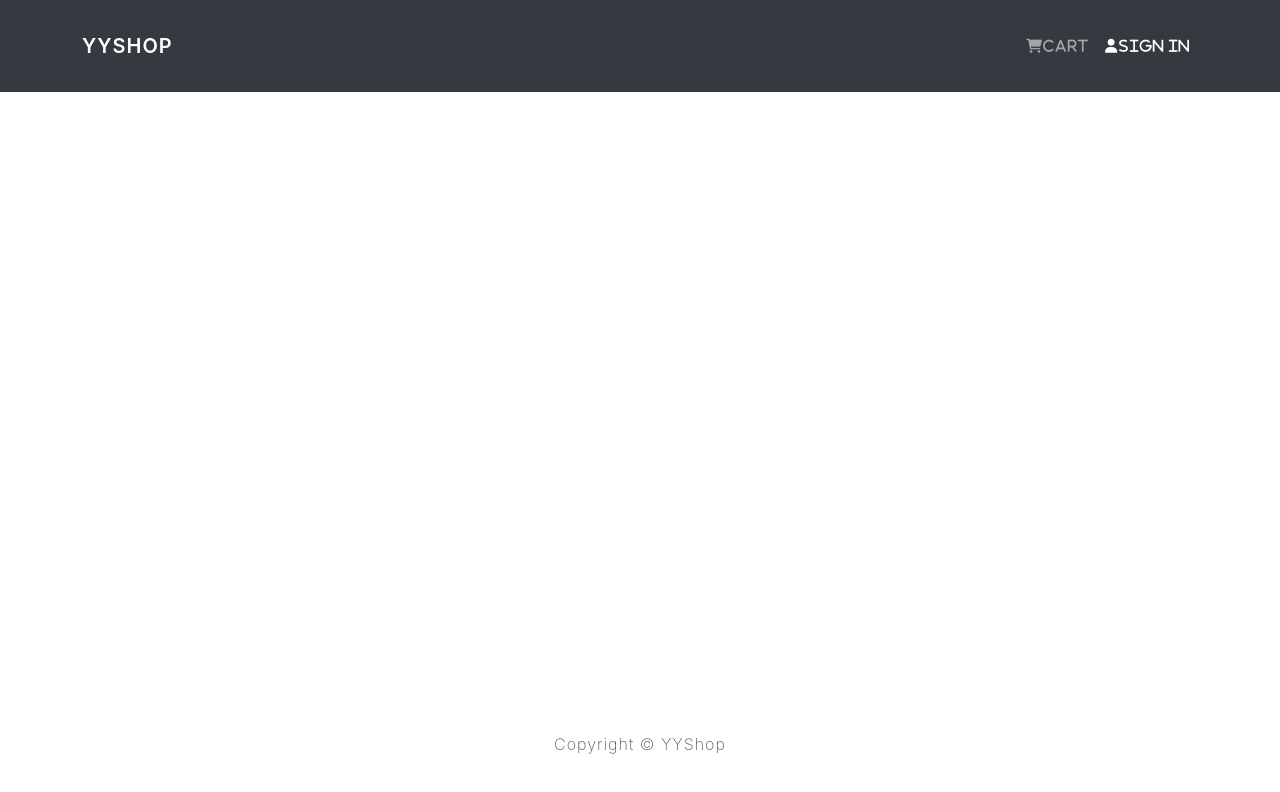
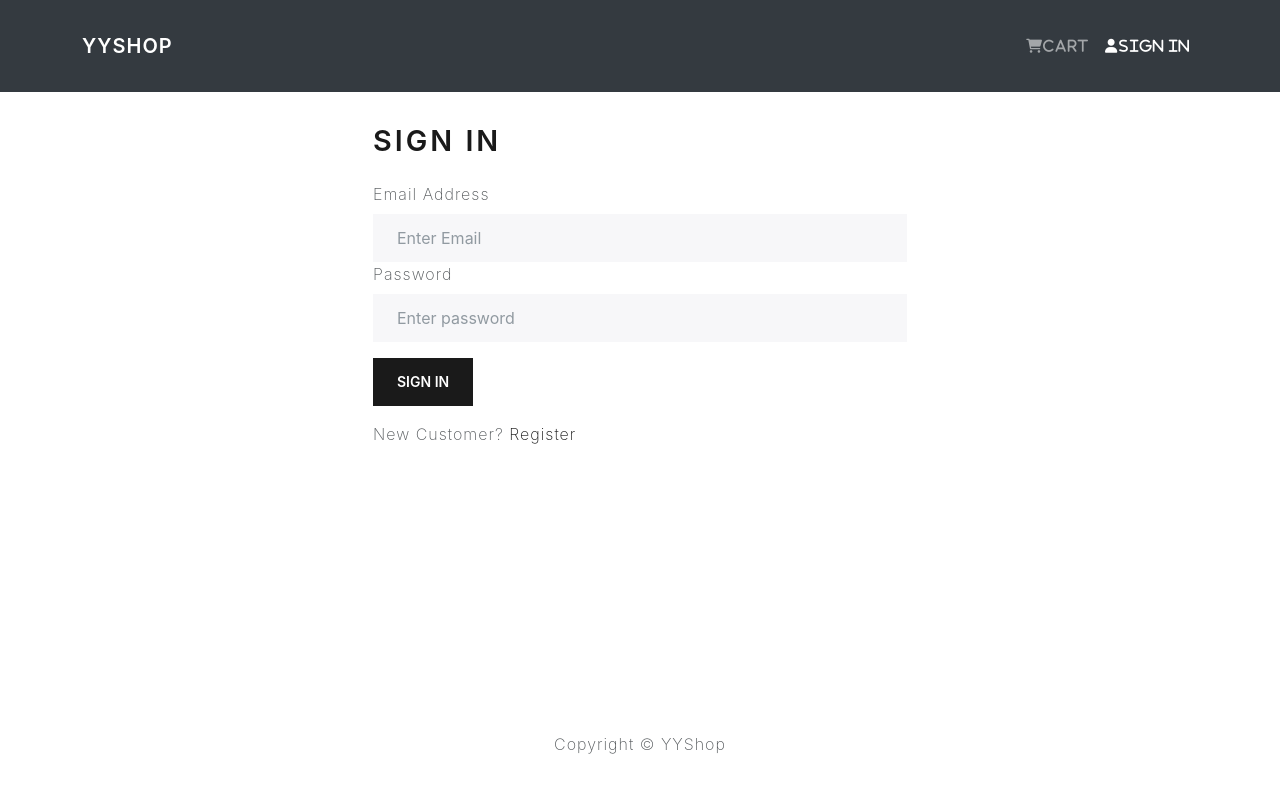
Before and after one commit to YusukeYoshihiro/e-commerce_app_mern, a React (Create React App) app in the folder frontend/: page /login in a window 1280 px wide. Shown: the top 792 px of the page. Built offline with nearby package versions, Linux system fonts and the light colour scheme.

Commit message:
feat: implemented user login part

```diff
--- a/frontend/src/App.js
+++ b/frontend/src/App.js
@@ -6,6 +6,7 @@
 import HomeScreen from './screens/HomeScreen';
 import ProductScreen from './screens/ProductScreen';
 import CartScreen from './screens/CartScreen';
+import LoginScreen from './screens/LoginScreen';
 
 const App = () => {
   return (
@@ -16,6 +17,7 @@
           <Container>
             <Routes>
               <Route path='/' element={<HomeScreen />} />
+              <Route path='/login' element={<LoginScreen />} />
               <Route path='/product/:id' element={<ProductScreen />} />
               <Route path='/cart'>
                 <Route index element={<CartScreen />} />
--- /dev/null
+++ b/frontend/src/actions/userActions.js
@@ -0,0 +1,36 @@
+import axios from 'axios';
+import {
+    USER_LOGIN_FAIL,
+    USER_LOGIN_REQUEST,
+    USER_LOGIN_SUCCESS
+} from "../constants/userConstants";
+
+export const login = (email, password) => async (dispatch) => {
+    try {
+        dispatch({
+            type: USER_LOGIN_REQUEST,
+        });
+
+        const config = {
+            headers: {
+                'Content-type': 'application/json'
+            }
+        }
+
+        const { data } = await axios.post('/api/users/login', { email, password }, config);
+
+        dispatch({
+            type: USER_LOGIN_SUCCESS,
+            payload: data,
+        })
+
+        localStorage.setItem('userInfo', JSON.stringify(data));
+    } catch (error) {
+        dispatch({
+            type: USER_LOGIN_FAIL,
+            payload: error.response && error.response.data.message
+                ? error.response.data.message
+                : error.message,
+        })
+    }
+}
--- /dev/null
+++ b/frontend/src/components/FormContainer.js
@@ -0,0 +1,18 @@
+import React from 'react';
+import { Container, Row, Col } from 'react-bootstrap';
+
+const FormContainer = ({ children }) => {
+    return (
+        <>
+            <Container>
+                <Row className='justify-content-md-center'>
+                    <Col xs={12} md={6}>
+                        {children}
+                    </Col>
+                </Row>
+            </Container>
+        </>
+    )
+}
+
+export default FormContainer
--- /dev/null
+++ b/frontend/src/constants/userConstants.js
@@ -0,0 +1,4 @@
+export const USER_LOGIN_REQUEST = 'USER_LOGIN_REQUEST';
+export const USER_LOGIN_SUCCESS = 'USER_LOGIN_SUCCESS';
+export const USER_LOGIN_FAIL = 'USER_LOGIN_FAIL';
+export const USER_LOGOUT = 'USER_LOGOUT';
--- /dev/null
+++ b/frontend/src/reducers/userReducers.js
@@ -0,0 +1,24 @@
+import {
+    USER_LOGIN_FAIL,
+    USER_LOGIN_REQUEST,
+    USER_LOGIN_SUCCESS,
+    USER_LOGOUT
+} from "../constants/userConstants"
+
+export const userLoginReducer = (
+    state = {},
+    { type, payload }
+) => {
+    switch (type) {
+        case USER_LOGIN_REQUEST:
+            return { loading: true }
+        case USER_LOGIN_SUCCESS:
+            return { loading: false, userInfo: payload }
+        case USER_LOGIN_FAIL:
+            return { loading: false, error: payload }
+        case USER_LOGOUT:
+            return {}
+        default:
+            return state
+    }
+}
--- /dev/null
+++ b/frontend/src/screens/LoginScreen.js
@@ -0,0 +1,86 @@
+import { useState, useEffect } from 'react';
+import { Link, useLocation, useNavigate } from 'react-router-dom';
+import { Form, Button, Row, Col } from 'react-bootstrap';
+import { useDispatch, useSelector } from 'react-redux';
+import Message from '../components/Message';
+import Loader from '../components/Loader';
+import FormContainer from '../components/FormContainer';
+import { login } from '../actions/userActions';
+
+const LoginScreen = () => {
+    const [email, setEmail] = useState('');
+    const [password, setPassword] = useState('');
+
+    const dispatch = useDispatch();
+
+    const userLogin = useSelector((state) => state.userLogin);
+    const { loading, error, userInfo } = userLogin;
+
+    const navigate = useNavigate();
+    const search = useLocation();
+
+    const redirectInUrl = new URLSearchParams(search).get('redirect');
+    const redirect = redirectInUrl ? redirectInUrl : '/';
+
+    // const redirect = location.search ? location.search.split('=')[1] : '/';
+
+    useEffect(() => {
+        console.log(redirect);
+
+        if (userInfo) {
+            navigate(redirect);
+        }
+
+    }, [navigate, userInfo, redirect]);
+
+    const submitHandler = (e) => {
+        e.preventDefault()
+        dispatch(login(email, password))
+    }
+
+    return (
+        <>
+            <FormContainer>
+                <h1>Sign In</h1>
+                {error && <Message variant='danger'>{error}</Message>}
+                {loading && <Loader />}
+                <Form onSubmit={submitHandler}>
+                    <Form.Group controlId='email'>
+                        <Form.Label>Email Address</Form.Label>
+                        <Form.Control
+                            type='email'
+                            placeholder='Enter Email'
+                            value={email}
+                            onChange={(e) => setEmail(e.target.value)}
+                        ></Form.Control>
+                    </Form.Group>
+
+                    <Form.Group controlId='password'>
+                        <Form.Label>Password</Form.Label>
+                        <Form.Control
+                            type='password'
+                            placeholder='Enter password'
+                            value={password}
+                            onChange={(e) => setPassword(e.target.value)}
+                        ></Form.Control>
+                    </Form.Group>
+
+                    <Button type='submit' variant='primary' className='mt-3'>
+                        Sign In
+                    </Button>
+                </Form>
+
+                <Row className='py-3'>
+                    <Col>
+                        New Customer?{' '}
+                        <Link to={redirect ? `/register?redirect=${redirect}` : '/register'}>
+                            Register
+                        </Link>
+                    </Col>
+                </Row>
+            </FormContainer>
+        </>
+    )
+}
+
+export default LoginScreen
--- a/frontend/src/store.js
+++ b/frontend/src/store.js
@@ -3,17 +3,22 @@
 import { composeWithDevTools } from 'redux-devtools-extension';
 import { productListReducer, productDetailsReducer } from './reducers/productReducers';
 import { cartReducer } from './reducers/cartReducers';
+import { userLoginReducer } from './reducers/userReducers';
 
 const reducer = combineReducers({
     productList: productListReducer,
     productDetails: productDetailsReducer,
     cart: cartReducer,
+    userLogin: userLoginReducer,
 });
 
-const cartItemsFromStorage = localStorage.getItem('cartItems') ? JSON.parse(localStorage.getItem('cartItems')) : []
+const cartItemsFromStorage = localStorage.getItem('cartItems') ? JSON.parse(localStorage.getItem('cartItems')) : [];
+
+const userInfoFromStorage = localStorage.getItem('userInfo') ? JSON.parse(localStorage.getItem('userInfo')) : null;
 
 const initialState = {
     cart: { cartItems: cartItemsFromStorage },
+    userLogin: { userInfo: userInfoFromStorage },
 };
 
 const middleware = [thunk];
```
Also changed, not shown: 2 other files (tests, documents, lock files or other folders).
